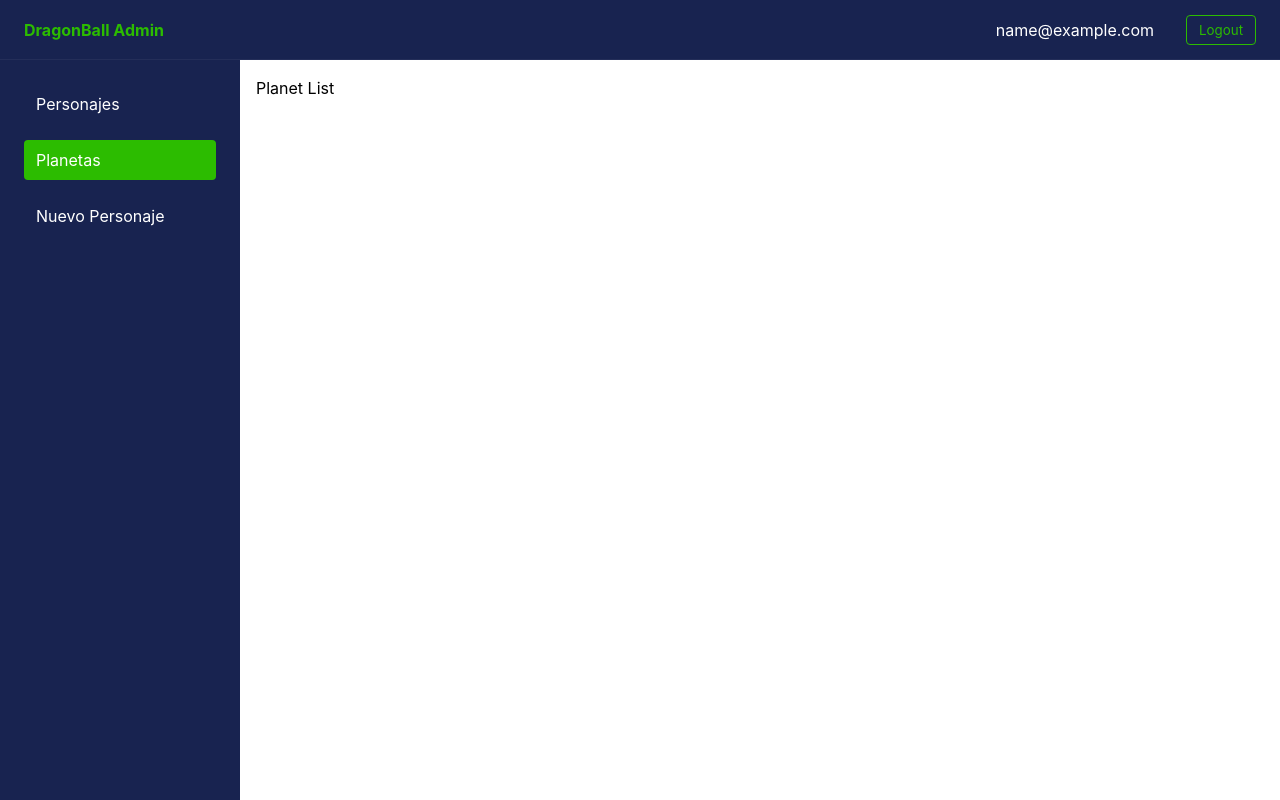
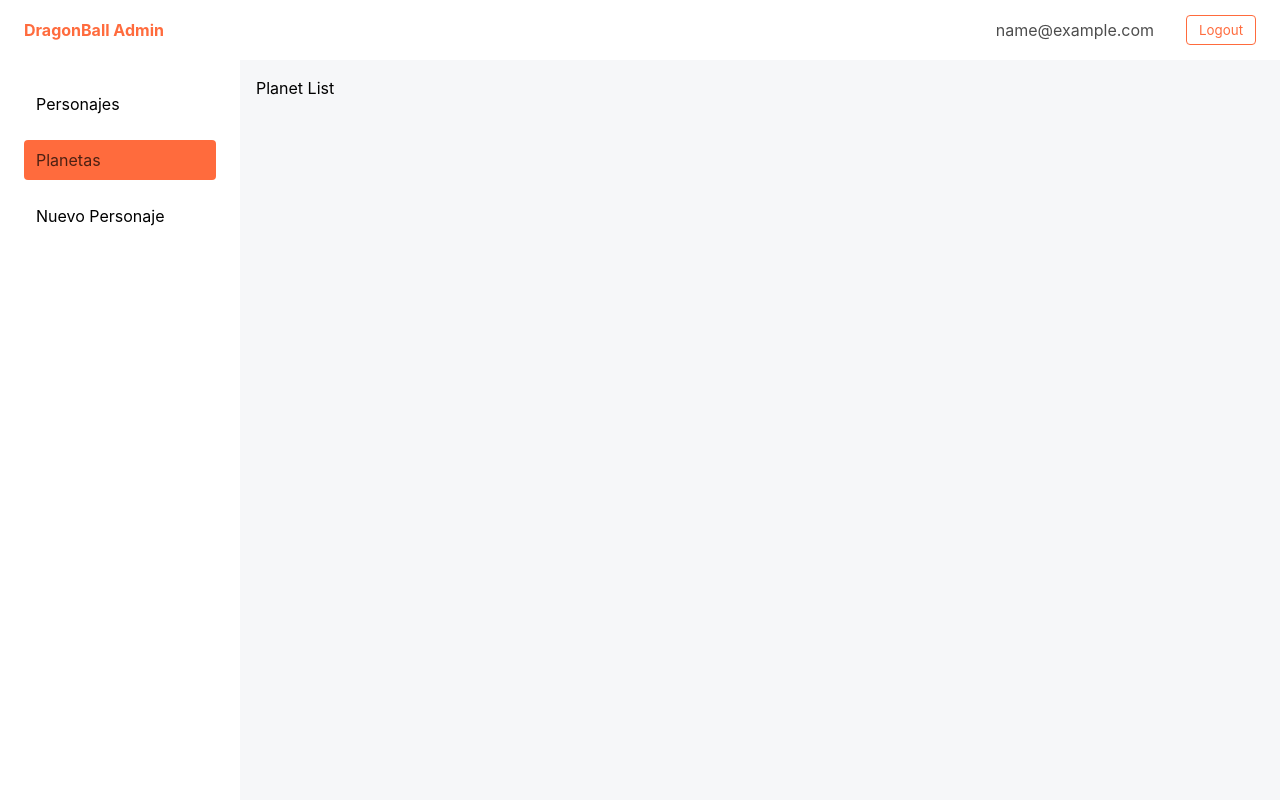
Before and after one commit to caster-99/tugruero-test, a React (Vite) app: page /planets in a window 1280 px wide. Built offline with nearby package versions, Linux system fonts and the light colour scheme; sample sign-in values are in the browser's storage.

Commit message:
feat: enhance table component with sorting functionality and update styles

```diff
--- a/src/components/Characters/Characters.scss
+++ b/src/components/Characters/Characters.scss
@@ -1,66 +1,4 @@
 @use "../../styles/variables" as *;
-
-.characters-table-wrapper {
-  width: 100%;
-  overflow-x: auto;
-}
-
-.characters-table {
-  width: 100%;
-  border-collapse: collapse;
-
-  th,
-  td {
-    padding: 10px;
-    text-align: left;
-    width: 150px;
-  }
-
-  th {
-    cursor: pointer;
-    user-select: none;
-    color: $text-secondary;
-    font-size: 14px;
-    background-color: $surface;
-
-    .sort-arrow {
-      margin-left: 6px;
-      display: inline-flex;
-      vertical-align: middle;
-    }
-  }
-
-  tr:nth-child(even) {
-    background-color: $surface-secondary;
-  }
-
-  th:first-child {
-    border-top-left-radius: $radius-md;
-  }
-
-  th:last-child {
-    border-top-right-radius: $radius-md;
-  }
-
-  img {
-    width: 80px;
-    height: 80px;
-    object-fit: contain;
-  }
-
-  .actions {
-    display: flex;
-    gap: 6px;
-    color: $text-primary;
-    font-size: 18px;
-    .action {
-      cursor: pointer;
-      &:hover {
-        color: $primary;
-      }
-    }
-  }
-}
 
 .filters {
   margin-bottom: $spacing-md;
--- a/src/components/Characters/CharactersTable.tsx
+++ b/src/components/Characters/CharactersTable.tsx
@@ -67,6 +67,7 @@ export const CharactersTable = ({
       label: "Nombre",
       sortable: true,
       render: (char) => char.name,
+      sortKey: "name",
     },
 
     {
@@ -74,6 +75,7 @@ export const CharactersTable = ({
       label: "KI",
       sortable: true,
       render: (char) => char.ki,
+      sortKey: "ki",
     },
 
     {
@@ -81,89 +83,39 @@ export const CharactersTable = ({
       label: "Max KI",
       sortable: true,
       render: (char) => char.maxKi,
+      sortKey: "maxKi",
     },
     {
       key: "race",
       label: "Raza",
       sortable: true,
       render: (char) => char.race,
+      sortKey: "race",
     },
     {
       key: "gender",
       label: "Género",
       sortable: true,
       render: (char) => char.gender,
+      sortKey: "gender",
     },
     {
       key: "affiliation",
       label: "Afiliación",
       sortable: true,
       render: (char) => char.affiliation,
+      sortKey: "affiliation",
     },
   ];
 
   return (
     <div className="characters-table-wrapper">
-      {/* <table className="characters-table">
-        <thead>
-          <tr>
-            <th>Acciones</th>
-            <th>Imagen</th>
-            <th onClick={() => onSort("name")}>Nombre</th>
-            <th onClick={() => onSort("ki")}>KI</th>
-            <th onClick={() => onSort("maxKi")}>Max KI</th>
-            <th onClick={() => onSort("race")}>Raza</th>
-            <th onClick={() => onSort("gender")}>Género</th>
-            <th onClick={() => onSort("affiliation")}>Afiliación</th>
-          </tr>
-        </thead>
-        <tbody>
-          {pageData.map((char) => (
-            <tr key={char.id}>
-              <td className="actions">
-                <IoEyeOutline
-                  className="action"
-                  title="Ver"
-                  onClick={() => navigate(`/characters/${char.id}`)}
-                />
-
-                {user?.role === "admin" && (
-                  <>
-                    <MdOutlineEdit
-                      className="action"
-                      onClick={() => navigate(`/characters/edit/${char.id}`)}
-                      title="Editar"
-                    />
-                    <MdOutlineDeleteOutline
-                      className="action"
-                      onClick={() => onDelete(char.id)}
-                      title="Eliminar"
-                    />
-                  </>
-                )}
-              </td>
-
-              <td>
-                <Suspense fallback={<Spinner />}>
-                  <img loading="lazy" src={char.image} alt={char.name} />
-                </Suspense>
-              </td>
-              <td>{char.name}</td>
-              <td>{char.ki}</td>
-              <td>{char.maxKi}</td>
-              <td>{char.race}</td>
-              <td>{char.gender}</td>
-              <td>{char.affiliation}</td>
-            </tr>
-          ))}
-        </tbody>
-      </table> */}
-
       <DataTable
         data={pageData}
         columns={columns}
         onSort={onSort}
         rowKey={(char) => char.id}
+        sortOrder={sortOrder}
       />
     </div>
   );
--- a/src/components/Header/Header.scss
+++ b/src/components/Header/Header.scss
@@ -24,7 +24,7 @@
     font-size: 22px;
     background: none;
     border: none;
-    color: white;
+    color: $text-primary;
     cursor: pointer;
 
     @media (min-width: $desktop) {
--- a/src/components/Sidebar/Sidebar.scss
+++ b/src/components/Sidebar/Sidebar.scss
@@ -25,7 +25,7 @@
   .close {
     background: none;
     border: none;
-    color: white;
+    color: $text-primary;
     font-size: 20px;
     margin-bottom: $spacing-lg;
 
@@ -40,7 +40,7 @@
     gap: $spacing-md;
 
     a {
-      color: $text-secondary;
+      color: $text-primary;
       padding: 8px 12px;
       border-radius: $radius-sm;
 
--- a/src/components/Sidebar/Sidebar.tsx
+++ b/src/components/Sidebar/Sidebar.tsx
@@ -5,6 +5,7 @@ import { IoMdClose } from "react-icons/io";
 
 export const Sidebar = ({
   isOpen,
+  onClose,
 }: {
   isOpen: boolean;
   onClose: () => void;
@@ -14,7 +15,7 @@ export const Sidebar = ({
   return (
     <>
       <aside className={`sidebar ${isOpen ? "open" : ""}`}>
-        <button className="close">
+        <button className="close" onClick={() => onClose()}>
           <IoMdClose />
         </button>
 
--- a/src/components/Table/Table.tsx
+++ b/src/components/Table/Table.tsx
@@ -1,18 +1,39 @@
 import type { Column, SortKey } from "../../types/table";
 import "./Table.scss";
+import { HiArrowsUpDown } from "react-icons/hi2";
 
 interface DataTableProps<T> {
   data: T[];
   columns: Column<T>[];
   onSort?: (key: SortKey) => void;
   rowKey: (row: T) => string | number;
+  sortKey?: SortKey;
+  sortOrder?: "asc" | "desc";
 }
+const SortArrow = ({
+  activeSortKey,
+  sortOrder,
+  columnKey,
+}: {
+  activeSortKey: SortKey | null;
+  sortOrder: "asc" | "desc";
+  columnKey: SortKey;
+}) => {
+  if (activeSortKey !== columnKey) return null;
+
+  return (
+    <span className="sort-arrow">
+      <HiArrowsUpDown />
+    </span>
+  );
+};
 
 export function DataTable<T>({
   data,
   columns,
   onSort,
   rowKey,
+  sortOrder,
 }: DataTableProps<T>) {
   return (
     <div className="table-wrapper">
@@ -22,9 +43,19 @@ export function DataTable<T>({
             {columns.map((col) => (
               <th
                 key={col.key}
-                // onClick={col.sortable ? () => onSort?.(col.key) : undefined}
+                onClick={() => {
+                  if (!col.sortable) return;
+                  onSort && onSort(col.sortKey as SortKey);
+                }}
               >
                 {col.label}
+                {col.sortable && (
+                  <SortArrow
+                    activeSortKey={col.sortKey as SortKey}
+                    sortOrder={sortOrder as "asc" | "desc"}
+                    columnKey={col.sortKey as SortKey}
+                  />
+                )}
               </th>
             ))}
           </tr>
--- a/src/components/Characters/TableHeader.tsx
+++ b/src/components/Table/TableHeader.tsx
@@ -37,11 +37,11 @@ const TableHeader = ({
   return (
     <th onClick={() => onSort(columnKey)}>
       {label}
-      {/* <SortArrow
+      <SortArrow
         activeSortKey={activeSortKey}
         sortOrder={sortOrder}
         columnKey={columnKey}
-      /> */}
+      />
     </th>
   );
 };
--- a/src/layouts/DashboardLayout.tsx
+++ b/src/layouts/DashboardLayout.tsx
@@ -17,7 +17,10 @@ const DashboardLayout = ({ children }: { children: React.ReactNode }) => {
       <Header onMenuClick={() => setSidebarOpen(true)} />
 
       <div className="dashboard__body">
-        <Sidebar isOpen={sidebarOpen} onClose={() => setSidebarOpen(false)} />
+        <Sidebar
+          isOpen={sidebarOpen}
+          onClose={() => setSidebarOpen(!sidebarOpen)}
+        />
 
         <main className="dashboard__content">{children}</main>
       </div>
--- a/src/pages/Characters/CharacterList.tsx
+++ b/src/pages/Characters/CharacterList.tsx
@@ -5,8 +5,8 @@ import { CharactersTable } from "../../components/Characters/CharactersTable";
 import "./Character.scss";
 import Spinner from "../../components/Spinner/Spinner";
 import { IoIosArrowBack, IoIosArrowForward } from "react-icons/io";
-import { parseKi, type SortKey, type SortOrder } from "../../utils/parsing";
 import { exportToCSV } from "../../utils/exportToCSV";
+import type { SortKey, SortOrder } from "../../types/table";
 
 const PAGE_SIZE = 5;
 
@@ -36,8 +36,12 @@ const CharacterList = () => {
     if (!sortKey) return filtered;
 
     return [...filtered].sort((a, b) => {
-      const aVal = a[sortKey];
-      const bVal = b[sortKey];
+      const aVal = a[sortKey as keyof typeof a];
+      const bVal = b[sortKey as keyof typeof b];
+
+      if (aVal === undefined && bVal === undefined) return 0;
+      if (aVal === undefined) return sortOrder === "asc" ? 1 : -1;
+      if (bVal === undefined) return sortOrder === "asc" ? -1 : 1;
 
       if (aVal < bVal) return sortOrder === "asc" ? -1 : 1;
       if (aVal > bVal) return sortOrder === "asc" ? 1 : -1;
--- a/src/styles/_variables.scss
+++ b/src/styles/_variables.scss
@@ -1,12 +1,15 @@
-$primary: #2cbc00;
+$primary: #ff6b3d;
 $secondary: #1e1e2f;
-$background: #ffffff;
-$surface: #182350;
-$surface-secondary: #e6e6e6;
+$background: #f6f7f9;
+$surface: #ffffff;
+$surface-secondary: #efefef;
 $text-primary: #000000;
-$text-secondary: #ffffff;
-$error: #e63946;
-$success: #2ecc71;
+$text-secondary: #000000b3;
+
+$success: #22c55e;
+$warning: #f59e0b;
+$error: #ef4444;
+
 $font-main: "Inter", system-ui, sans-serif;
 $spacing-xs: 4px;
 $spacing-sm: 8px;
@@ -24,3 +27,12 @@ $desktop: 1024px;
 
 $spinner-size: 50px;
 $border-width: 8px;
+
+$tag-green-bg: #ecfdf5;
+$tag-green-text: #047857;
+
+$tag-purple-bg: #f5f3ff;
+$tag-purple-text: #6d28d9;
+
+$tag-blue-bg: #eff6ff;
+$tag-blue-text: #1d4ed8;
--- a/src/types/table.ts
+++ b/src/types/table.ts
@@ -2,6 +2,7 @@ export interface Column<T> {
   key: string;
   label: string;
   sortable?: boolean;
+  sortKey?: SortKey;
   render: (row: T) => React.ReactNode;
 }
 
```
